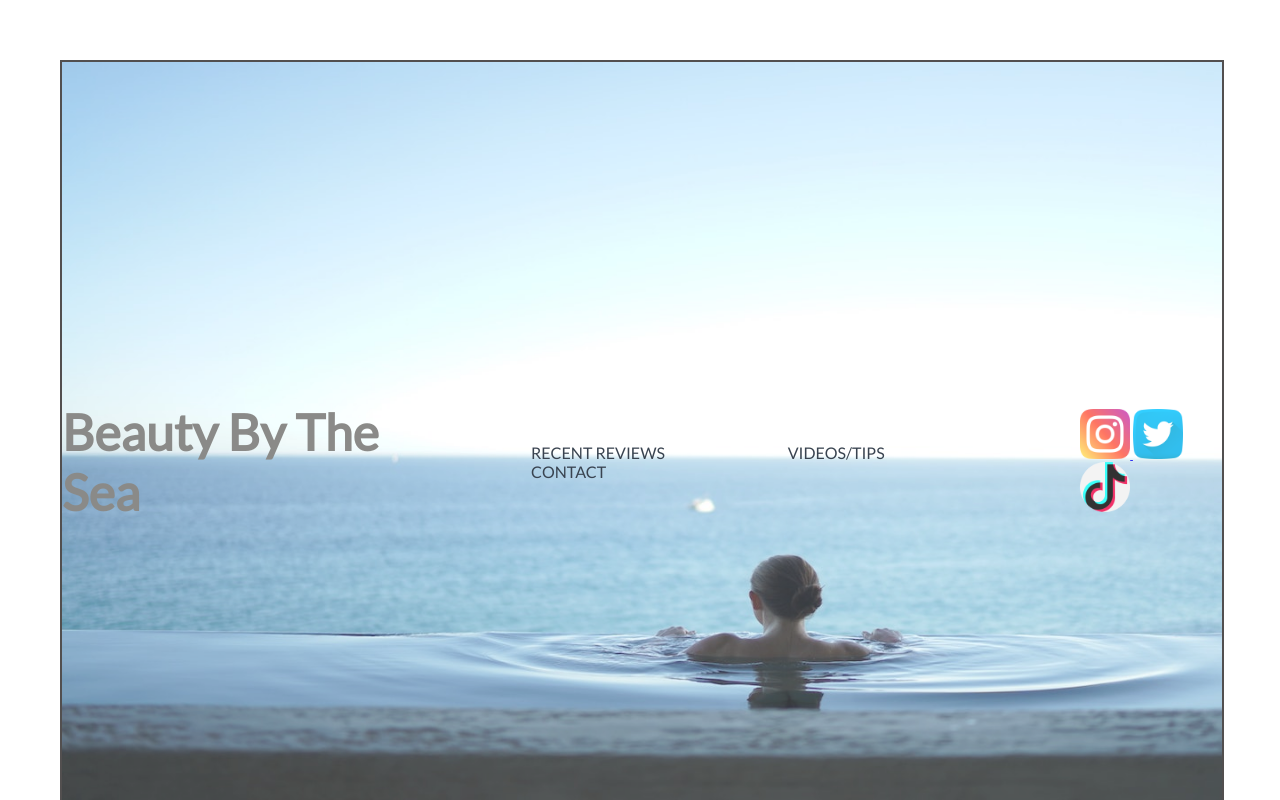
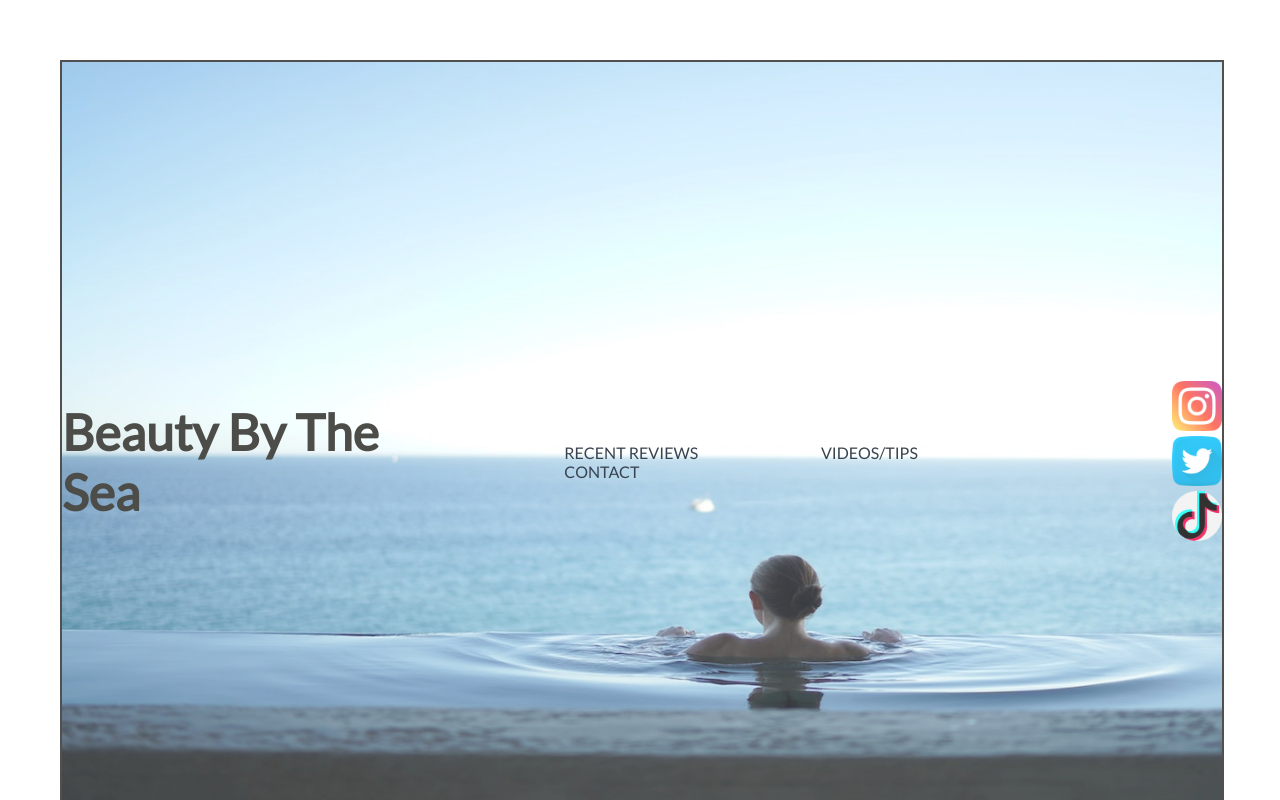
Before and after one commit to melaniegrigg/blog_portfolio, a plain HTML site: page index.html in a window 1280 px wide. Shown: the top 800 px of the page. Drawn offline with Linux system fonts and the light colour scheme.

Commit message:
add grid template columns to space social icons in header

```diff
--- a/css/main.css
+++ b/css/main.css
@@ -4,13 +4,15 @@ body {
   font-family: 'Lato', sans-serif;
   font-size: 14px;
   background-color: #ffffff;
-  color: #6e6e6b;
+  color: #20201c;
   margin: 50px;
   padding: 10px;
 }
 
 /* Head banner */
 .container {
+  display: grid;
+  grid-template-columns: auto;
   display:flex;
   flex-direction: row;
   align-items: center;
@@ -25,7 +27,8 @@ body {
 
 /* Nav bar */
 nav ul li {
-  display: inline-block;
+  display: flex;
+  display: inline;
 }
 
 nav ul li a {
@@ -40,8 +43,13 @@ nav ul li a {
   margin-inline-end: 50px;
 }
 
-.aside #twitter #tiktok #instagram {
-  padding: 20px 20px 20px 20px;
+.aside {
+  display: grid;
+  grid-template-rows: 30px 30px;
+  justify-content: space-evenly;
+  grid-gap: 25px;
+  /* padding: 60px 60px 60px 60px; */
+  /* margin: 30px; */
 }
 /* Font */
 #title{
@@ -50,11 +58,12 @@ nav ul li a {
 }
 
 footer {
-  display: flexbox;
+  display: grid;
+  grid-template-columns: 30px 30px;
   align-items: center;
   justify-content: center;
   background-color: rgb(210, 241, 231);
-  opacity: 70%;
+  opacity: 90%;
 }
 
 #follow-me {
```
